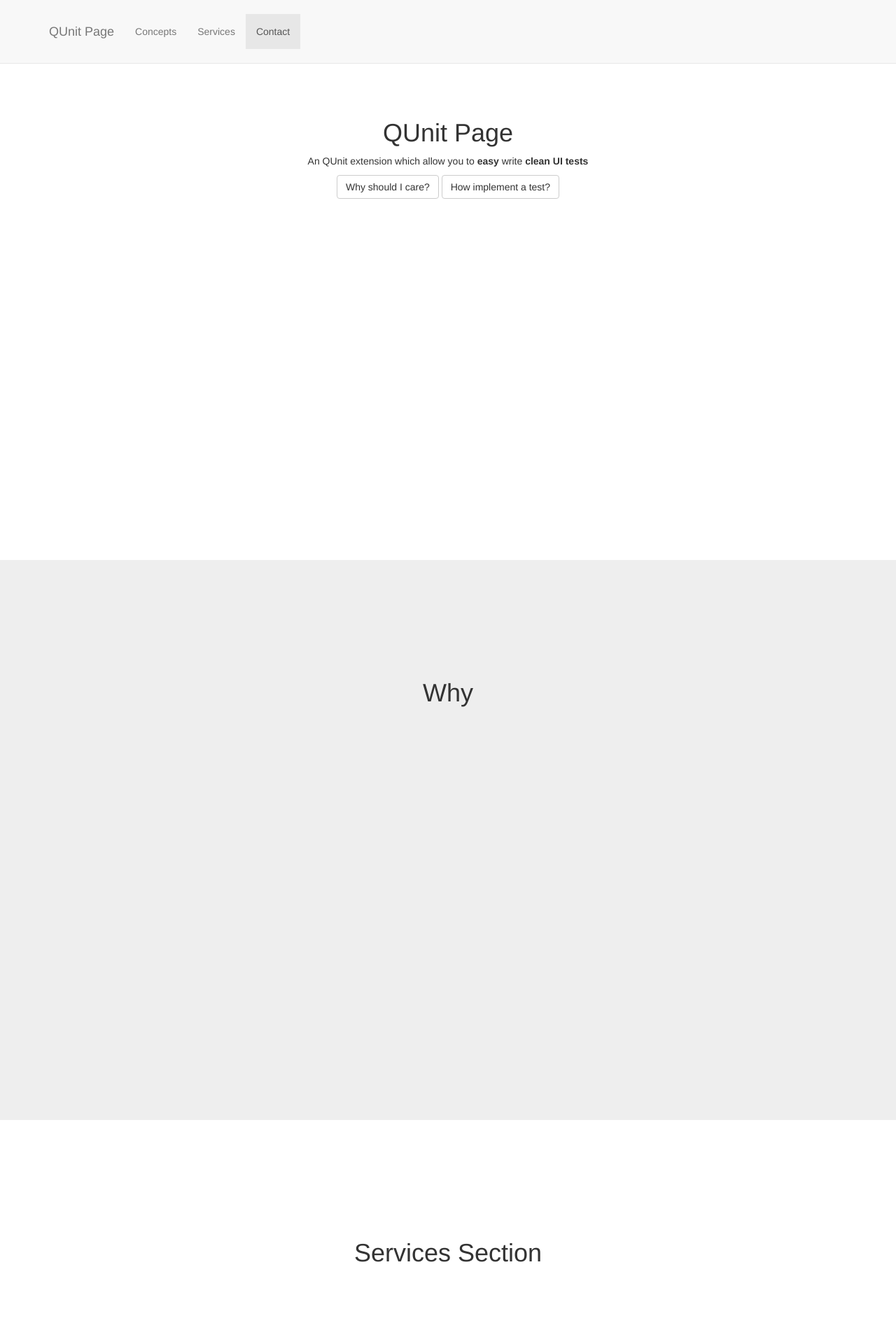
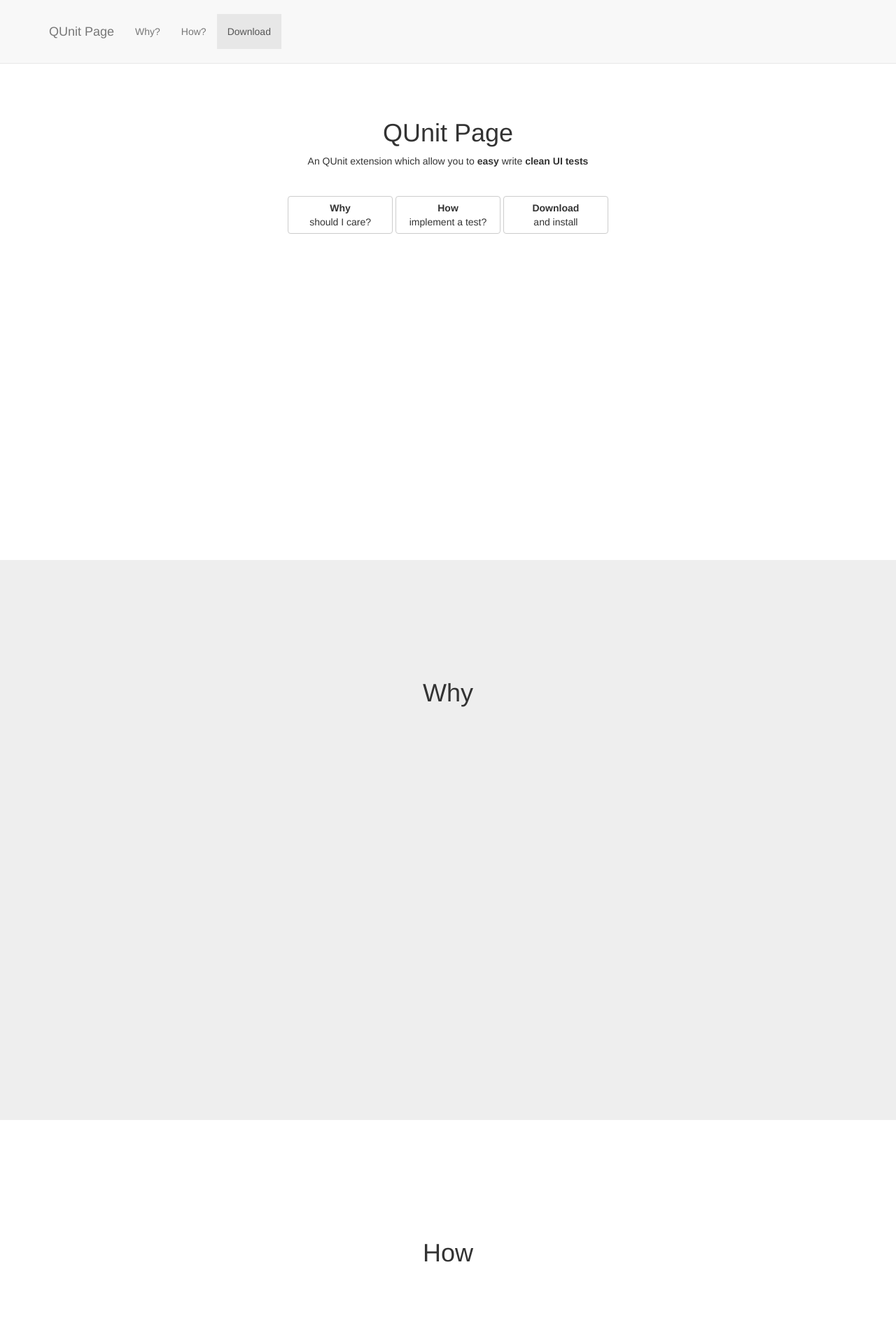
Before and after one commit to murer/qunit-page, a plain HTML site: page site/index.html in a window 1280 px wide. Shown: the top 1900 px of the page at 70% size. Drawn offline with Linux system fonts and the light colour scheme.

Commit message:
Site init

```diff
--- /dev/null
+++ b/site/css/main.css
@@ -0,0 +1,7 @@
+.main-navigation-buttons {
+    margin-top: 40px;
+}
+
+.main-navigation-buttons a {
+    width: 150px;
+}
--- a/site/index.html
+++ b/site/index.html
@@ -16,6 +16,8 @@
 
     <!-- Custom CSS -->
     <link href="css/scrolling-nav.css" rel="stylesheet">
+
+    <link href="css/main.css" rel="stylesheet">
 
     <!-- HTML5 Shim and Respond.js IE8 support of HTML5 elements and media queries -->
     <!-- WARNING: Respond.js doesn't work if you view the page via file:// -->
@@ -51,13 +53,13 @@
                         <a class="page-scroll" href="#page-top"></a>
                     </li>
                     <li>
-                        <a class="page-scroll" href="#about">Concepts</a>
+                        <a class="page-scroll" href="#why">Why?</a>
                     </li>
                     <li>
-                        <a class="page-scroll" href="#services">Services</a>
+                        <a class="page-scroll" href="#how">How?</a>
                     </li>
                     <li>
-                        <a class="page-scroll" href="#contact">Contact</a>
+                        <a class="page-scroll" href="#download">Download</a>
                     </li>
                 </ul>
             </div>
@@ -73,14 +75,17 @@
                 <div class="col-lg-12">
                     <h1>QUnit Page</h1>
                     <p>An QUnit extension which allow you to <strong>easy</strong> write <strong>clean UI tests</strong></p>
-                    <a class="btn btn-default page-scroll" href="#why">Why should I care?</a>
-                    <a class="btn btn-default page-scroll" href="#how">How implement a test?</a>
+
+                    <div class="main-navigation-buttons">
+                        <a class="btn btn-default page-scroll" href="#why"><strong>Why</strong><br/> should I care?</a>
+                        <a class="btn btn-default page-scroll" href="#how"><strong>How</strong><br/> implement a test?</a>
+                        <a class="btn btn-default page-scroll" href="#download"><strong>Download</strong><br/> and install</a>
+                    </div>
                 </div>
             </div>
         </div>
     </section>
 
-    <!-- About Section -->
     <section id="why" class="about-section">
         <div class="container">
             <div class="why">
@@ -91,23 +96,21 @@
         </div>
     </section>
 
-    <!-- Services Section -->
-    <section id="services" class="services-section">
+    <section id="how" class="services-section">
         <div class="container">
-            <div class="row">
+            <div class="how">
                 <div class="col-lg-12">
-                    <h1>Services Section</h1>
+                    <h1>How</h1>
                 </div>
             </div>
         </div>
     </section>
 
-    <!-- Contact Section -->
-    <section id="contact" class="contact-section">
+    <section id="download" class="contact-section">
         <div class="container">
-            <div class="row">
+            <div class="download">
                 <div class="col-lg-12">
-                    <h1>Contact Section</h1>
+                    <h1>Download</h1>
                 </div>
             </div>
         </div>
```
